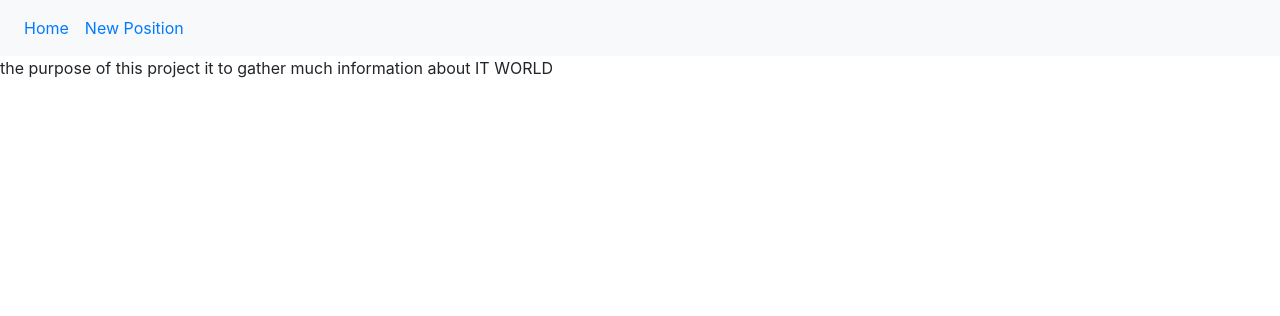
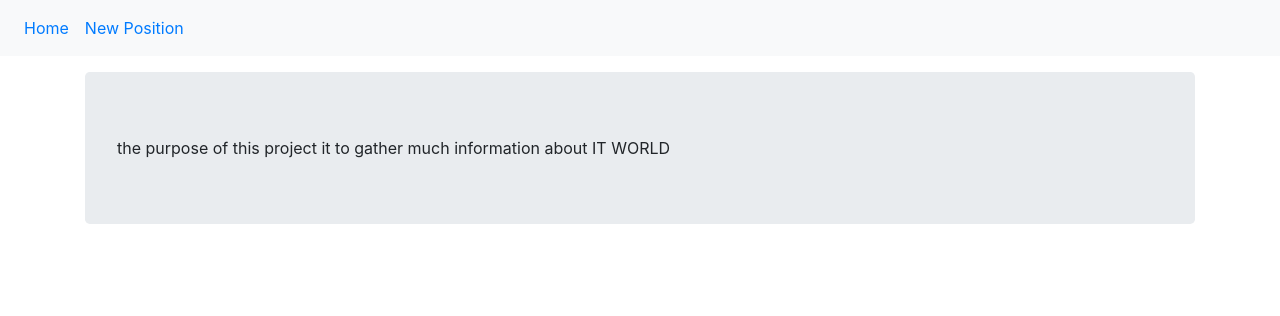
Before and after one commit to ksukevicius/itw, a PHP site: page / in a window 1280 px wide. Shown: the top 316 px of the page. Run offline with PHP 8.4, Linux system fonts and the light colour scheme.

Commit message:
updated div with bootstrap classes

```diff
--- a/index.php
+++ b/index.php
@@ -13,7 +13,8 @@
 	<?php
 	include 'includes/menu.php';
 	?>
-
-	<div>the purpose of this project it to gather much information about IT WORLD</div>
+	<div class="container">
+		<div class="jumbotron my-3">the purpose of this project it to gather much information about IT WORLD</div>
+	</div>
 </body>
 </html>
```
